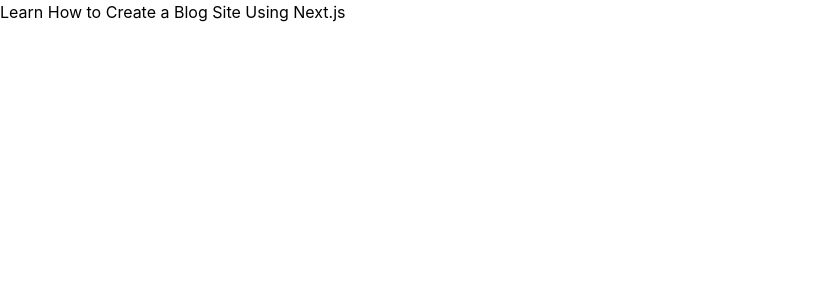
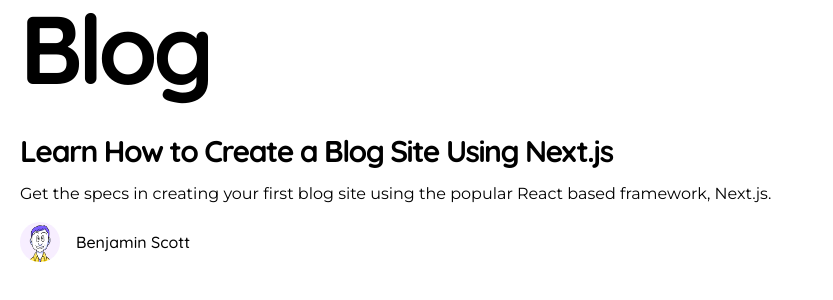
Before and after one commit to benzend/official-portfolio, a Next.js app: page /blog in a window 1280 px wide. Shown: the top 300 px of the page, without its empty margins (0-833 px from the left). Built offline with nearby package versions, Linux system fonts and the light colour scheme.

Commit message:
feat: styling and blog index page created

```diff
--- a/components/Avatar.tsx
+++ b/components/Avatar.tsx
@@ -1,20 +1,33 @@
 import Image from 'next/image';
+import { CSSProperties } from 'react';
 
 interface IAvatarProps {
   name: string;
   picture: string;
+  customStyles?: {
+    picture?: CSSProperties;
+    name?: CSSProperties;
+  };
 }
-export const Avatar = ({ name, picture }: IAvatarProps) => {
+export const Avatar = ({
+  name,
+  picture,
+  customStyles = { picture: {}, name: {} },
+}: IAvatarProps) => {
   return (
     <div className="flex items-center">
-      <Image
-        src={picture}
-        width={48}
-        height={48}
-        className="w-12 h-12 rounded-full mr-4"
-        alt={name}
-      />
-      <div className="text-xl font-bold">{name}</div>
+      <div style={customStyles.picture}>
+        <Image
+          src={picture}
+          width={customStyles.picture.width || 48}
+          height={customStyles.picture.height || 48}
+          className="w-12 h-12 rounded-full mr-4"
+          alt={name}
+        />
+      </div>
+      <div className="text-xl font-bold" style={customStyles.name}>
+        {name}
+      </div>
     </div>
   );
 };
--- a/components/Nav.tsx
+++ b/components/Nav.tsx
@@ -3,6 +3,8 @@
 
 export const Nav = () => {
   return (
-    <nav className={styles.nav}>{/* <Link href="/blog">Blog</Link> */}</nav>
+    <nav className={styles.nav}>
+      <Link href="/blog">Blog</Link>
+    </nav>
   );
 };
--- a/lib/api.ts
+++ b/lib/api.ts
@@ -8,11 +8,15 @@
   content: string;
   title: string;
   coverImage: string;
-  author: string;
+  author: {
+    name: string;
+    picture: string;
+  };
   ogImage: {
     url: string;
   };
   featured: boolean;
+  excerpt: string;
 }
 
 const postsDirectory = join(process.cwd(), '_posts');
--- a/pages/blog.tsx
+++ b/pages/blog.tsx
@@ -1,4 +1,7 @@
+import { Container } from '../components/Container';
 import { getFeaturedPosts, IPost } from '../lib/api';
+import { Avatar } from '../components/Avatar';
+import Link from 'next/link';
 
 interface IBlogProps {
   posts: IPost[];
@@ -6,16 +9,46 @@
 
 export default function Blog({ posts }: IBlogProps) {
   return (
-    <div>
+    <Container>
+      <h1 className="text-8xl md:text-8xl font-bold tracking-tighter leading-tight md:leading-none mb-10 text-center md:text-left">
+        Blog
+      </h1>
       {posts.map((post) => (
-        <div key={post.slug}>{post.title}</div>
+        <Link href={`/posts/${post.slug}`}>
+          <div key={post.title}>
+            <h2 className="text-xl md:text-3xl font-bold tracking-tighter leading-tight md:leading-none mb-4 text-center md:text-left">
+              {post.title}
+            </h2>
+            <p className="mb-4">{post.excerpt}</p>
+
+            <Avatar
+              name={post.author.name}
+              picture={post.author.picture}
+              customStyles={{
+                picture: { marginRight: '1rem', width: 40, height: 40 },
+                name: {
+                  fontWeight: '500',
+                  fontSize: '1rem',
+                  fontFamily: "'Quicksand', sans-serif",
+                },
+              }}
+            />
+          </div>
+        </Link>
       ))}
-    </div>
+    </Container>
   );
 }
 
 export function getStaticProps() {
-  const posts = getFeaturedPosts(['title', 'featured', 'slug']);
+  const posts = getFeaturedPosts([
+    'title',
+    'featured',
+    'excerpt',
+    'ogImage',
+    'author',
+    'slug',
+  ]);
   return {
     props: {
       posts,
--- a/styles/globals.scss
+++ b/styles/globals.scss
@@ -6,6 +6,8 @@
   --white: #f1f1f1;
   --black: #111;
   --background: #465357;
+
+  --blue: rgb(70, 141, 234);
 
   --screen-lg: 1000px;
   --screen-md: 600px;
```
Also changed, not shown: styles/markdown-styles.module.scss (+8 -0 lines).
